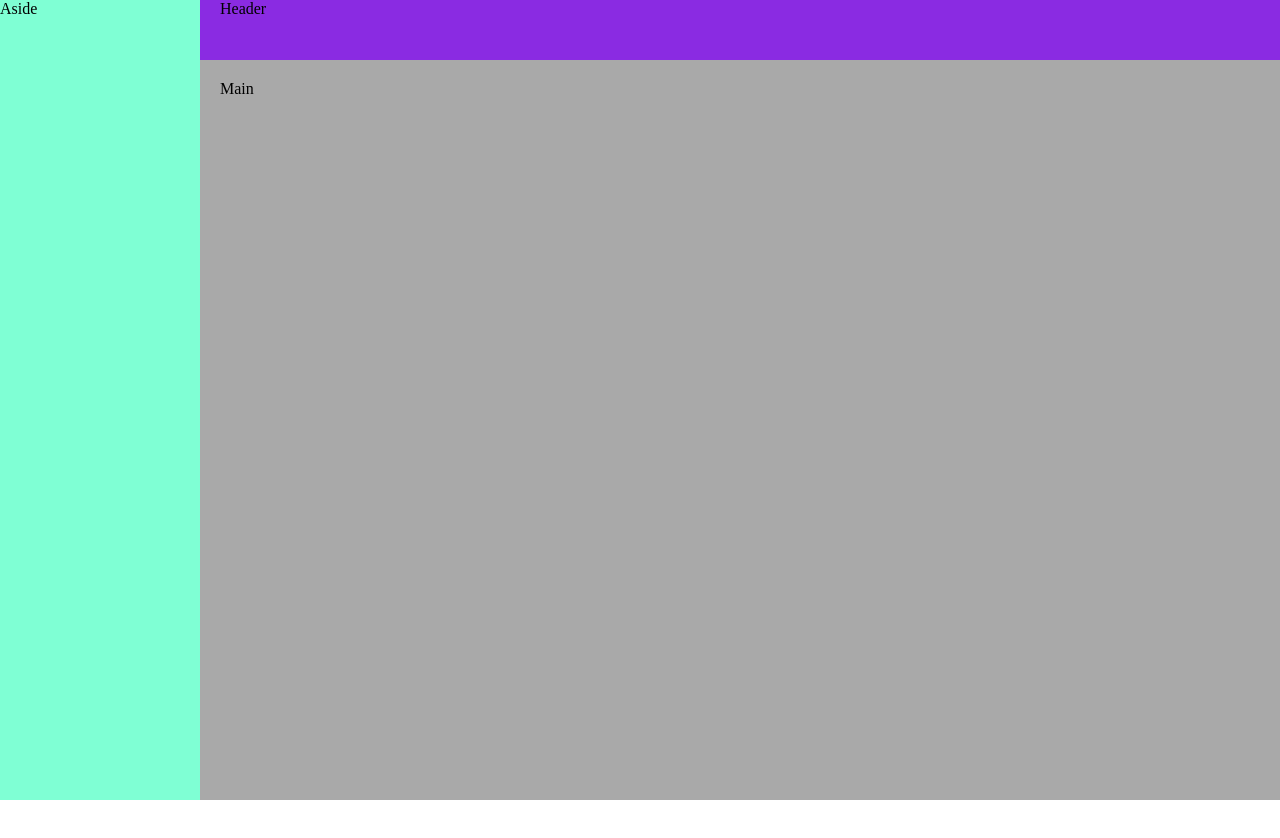
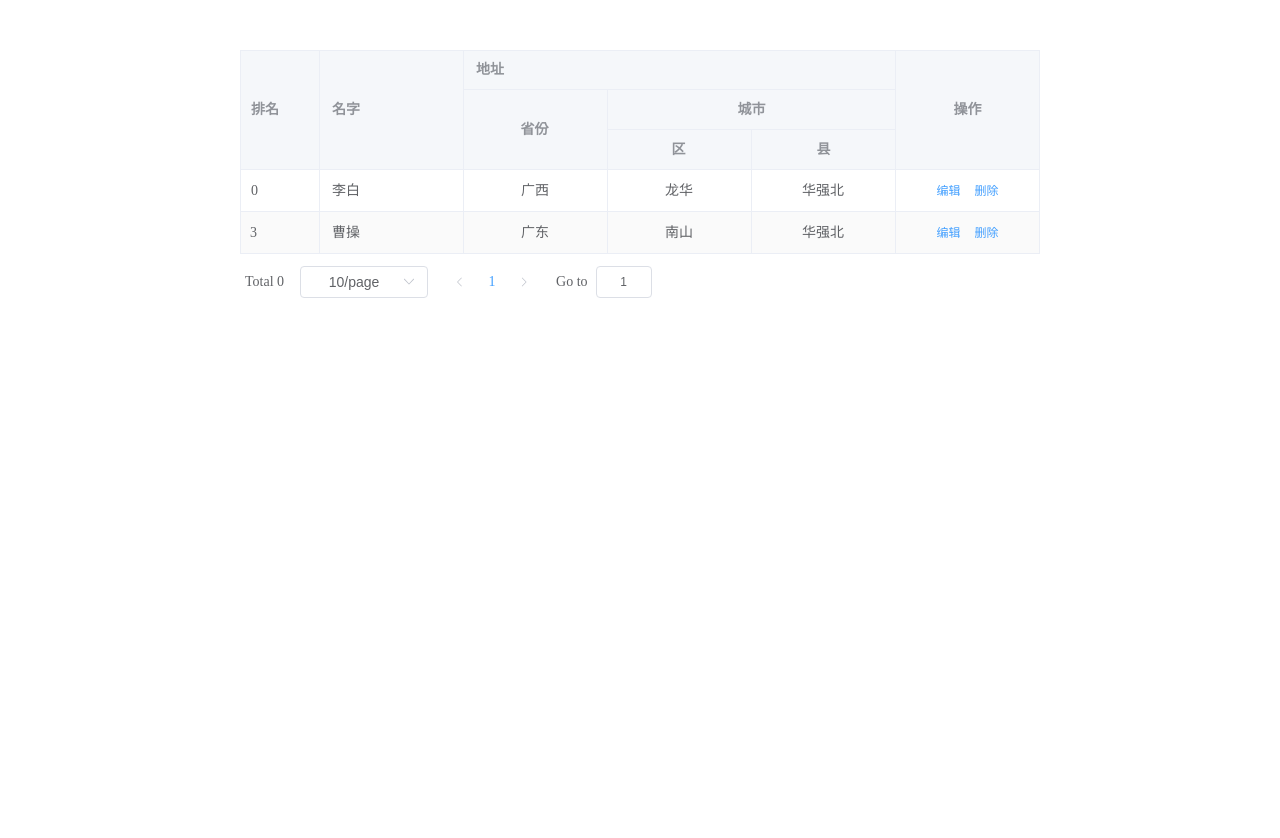
Before and after one commit to baiwumm/vue3-element-table, a Vue app: page / in a window 1280 px wide. Shown: the top 838 px of the page. Before the commit the page ends 800 px from the top, so only its background shows below. Built offline with nearby package versions, Linux system fonts and the light colour scheme.

Commit message:
feat: 基于Vue3 + Element-plus 封装表格组件

```diff
--- a/package.json
+++ b/package.json
@@ -10,8 +10,7 @@
     "@types/node": "^17.0.6",
     "element-plus": "^1.3.0-beta.1",
     "vue": "^3.2.26",
-    "vue-router": "^4.0.12",
-    "vuex": "^4.0.2"
+    "vue-router": "^4.0.12"
   },
   "devDependencies": {
     "@vitejs/plugin-vue": "^2.0.0",
--- a/src/App.vue
+++ b/src/App.vue
@@ -1,9 +1,61 @@
 <script setup lang="ts">
+import { reactive } from "vue";
+import XmwTable from "@/components/XmwTable.vue";
+import { tableData, columns } from "./data";
+
+// 表格配置项
+const tableConfig = reactive({
+  showHandler: true,
+  handlerConfig: {
+    align: "center",
+  },
+});
+
+// 编辑操作
+function handlerEdit(row: any) {
+  console.log(row);
+}
+
+// 删除操作
+function handlerDelect(row: any) {
+  console.log(row);
+}
+
+// 自定义索引
+function indexMethod(index: number) {
+  return index * 5;
+}
+
+// 切换分页
+function sizeChange(pageSize: number) {
+  console.log(pageSize);
+}
+function currentChange(pageIndex: number) {
+  console.log(pageIndex);
+}
 </script>
 
 <template>
-  <router-view></router-view>
+  <div class="container" style="width: 800px; margin: 50px auto">
+    <XmwTable
+      :tableData="tableData"
+      :columns="columns"
+      :tableConfig="tableConfig"
+      @indexMethod="indexMethod"
+      @sizeChange="sizeChange"
+      @currentChange="currentChange"
+      stripe
+      border
+      showSeletion
+    >
+      <template v-slot:handler="{ scope }">
+        <el-button type="text" size="small" @click="handlerEdit(scope)"
+          >编辑</el-button
+        >
+        <el-button type="text" size="small" @click="handlerDelect(scope)"
+          >删除</el-button
+        >
+      </template>
+    </XmwTable>
+  </div>
 </template>
-
-<style>
-</style>
--- /dev/null
+++ b/src/components/MultistageColumn.vue
@@ -0,0 +1,38 @@
+
+<template>
+  <!-- 此处加上v-bind="column"，会有警告，原因暂不明 -->
+  <el-table-column :label="column.label" :prop="column.label" v-bind="column">
+    <template v-for="item in column.children">
+      <multistage-column
+        v-if="item.children && item.children.length"
+        :key="item.prop"
+        :column="item"
+      ></multistage-column>
+      <el-table-column
+        v-else
+        :key="item.prop"
+        v-bind="item"
+        show-overflow-tooltip
+      >
+        <template v-if="item.slotName" v-slot="scope">
+          <slot :name="item.slotName" :data="scope"></slot>
+        </template>
+      </el-table-column>
+    </template>
+  </el-table-column>
+</template>
+<script lang="ts">
+export default defineComponent({
+  name: "MultistageColumn",
+});
+</script>
+<script lang="ts" setup>
+import { defineProps, defineComponent } from "vue";
+// 定义组件接收的prop属性
+const prop = defineProps({
+  column: {
+    type: Object,
+    required: true,
+  },
+});
+</script>
--- /dev/null
+++ b/src/components/XmwTable.vue
@@ -0,0 +1,149 @@
+<template>
+  <div class="common-table" v-loading="loading">
+    <el-table
+      ref="commonTable"
+      :data="tableData"
+      v-bind="$attrs"
+      :rowKey="_tableConfig.rowkey"
+    >
+      <!-- 多选 -->
+      <el-table-column
+        v-if="_tableConfig.showSeletion"
+        type="selection"
+        width="60"
+        :reserve-selection="_tableConfig.isCheckMemory"
+        align="center"
+      >
+      </el-table-column>
+      <!-- 显示自定义索引 -->
+      <el-table-column
+        v-if="_tableConfig.showIndexColumn"
+        type="index"
+        width="50"
+      />
+      <!-- 递归渲染多级表头 -->
+      <template v-for="column in columns">
+        <multistage-column
+          v-if="column.children && column.children.length"
+          :key="column.prop"
+          :column="column"
+        ></multistage-column>
+        <el-table-column
+          v-else
+          :key="column.prop"
+          v-bind="column"
+          show-overflow-tooltip
+        >
+          <template v-if="column.slotName" v-slot="scope">
+            <slot :name="column.slotName" :data="scope"></slot>
+          </template>
+        </el-table-column>
+      </template>
+      <!-- 操作栏 -->
+      <el-table-column
+        v-if="_tableConfig.showHandler"
+        v-bind="_tableConfig.handlerConfig"
+      >
+        <template v-slot="scope">
+          <slot name="handler" :scope="scope"></slot>
+        </template>
+      </el-table-column>
+    </el-table>
+    <!-- 分页配置 -->
+    <div class="pagination">
+      <el-pagination
+        v-if="showPagination"
+        @size-change="sizeChange"
+        @current-change="currentChange"
+        :total="_paginationConfig.total"
+        :current-page="_paginationConfig.current"
+        :page-size="_paginationConfig.pageSize"
+        :page-sizes="_paginationConfig.pageSizes"
+        :layout="_paginationConfig.layout"
+      >
+      </el-pagination>
+    </div>
+  </div>
+</template>
+<script lang="ts" setup>
+import { defineProps, computed, defineEmits } from "vue";
+import MultistageColumn from "./MultistageColumn.vue";
+// 定义组件接收的prop属性
+const prop = defineProps({
+  // 表格源数据
+  tableData: {
+    type: Array,
+    default: () => [],
+  },
+  //   表格配置项
+  tableConfig: {
+    type: Object,
+    default: () => {},
+  },
+  //   表格列配置
+  columns: {
+    type: Array,
+    default: () => [],
+  },
+  //   加载loading
+  loading: {
+    type: Boolean,
+    default: false,
+  },
+  //   是否显示分页
+  showPagination: {
+    type: Boolean,
+    default: true,
+  },
+  // 分页配置
+  paginationConfig: {
+    type: Object,
+    default: () => {},
+  },
+});
+const emit = defineEmits(["sizeChange", "currentChange", "indexMethod"]); // 声明emit
+
+// 合并表格配置项
+const _tableConfig = computed(() => {
+  let result = {};
+  const _tableConfig = { label: "操作", minWidth: 80, fixed: "right" };
+  prop.tableConfig.handlerConfig &&
+    Object.assign(_tableConfig, prop.tableConfig.handlerConfig);
+  const config = {
+    rowKey: "id", //   行数据的 Key，用来优化 Table 的渲染
+    showSeletion: false, // 是否多选
+    showIndexColumn: false, // 是否显示自定义索引
+    isCheckMemory: false, // 是否需要跨页勾选
+    showHandler: false, // 是否需要显示操作栏
+  };
+  result = Object.assign(config, prop.tableConfig);
+  result.handlerConfig = _tableConfig;
+  return result;
+});
+
+// 合并分页配置
+const _paginationConfig = computed(() => {
+  const config = {
+    total: 0,
+    current: 1,
+    pageSize: 10,
+    pageSizes: [10, 20, 30, 50],
+    layout: "total, sizes, prev, pager, next, jumper",
+  };
+  return Object.assign(config, prop.paginationConfig);
+});
+
+// 切换分页
+function sizeChange(pageSize: number) {
+  emit("sizeChange", pageSize);
+}
+function currentChange(pageIndex: number) {
+  emit("currentChange", pageIndex);
+}
+</script>
+<style scoped>
+.pagination {
+  text-align: right;
+  margin: 10px 0;
+}
+</style>
--- /dev/null
+++ b/src/data.ts
@@ -0,0 +1,63 @@
+// 表格模拟数据
+export const tableData = [
+    {
+        id: '1',
+        name: '李白',
+        address: '唐朝',
+        province: '广西',
+        area: '龙华',
+        county: '华强北'
+    },
+    {
+        id: '2',
+        name: '曹操',
+        province: '广东',
+        area: '南山',
+        county: '华强北'
+    }
+]
+
+// 表格列配置
+export const columns = [
+    // 自定义索引
+    {
+        label: '排名',
+        type: 'index',
+        width: 80,
+        index: (index: number) => {
+            return index * 3
+        }
+    },
+    {
+        prop: 'name',
+        label: '名字'
+    },
+    {
+        prop: 'address',
+        label: '地址',
+        children: [
+            {
+                label: '省份',
+                prop: 'province',
+                align: 'center'
+            },
+            {
+                label: '城市',
+                prop: 'city',
+                align: 'center',
+                children: [
+                    {
+                        label: '区',
+                        prop: 'area',
+                        align: 'center',
+                    },
+                    {
+                        label: '县',
+                        prop: 'county',
+                        align: 'center',
+                    }
+                ]
+            }
+        ]
+    }
+]
--- a/src/layout/Index.vue
+++ /dev/null
@@ -1,37 +0,0 @@
-<template>
-  <el-container class="layout">
-    <el-aside
-      width="200px"
-      class="asside"
-    >
-      Aside
-    </el-aside>
-    <el-container>
-      <el-header class="header">
-        Header
-      </el-header>
-      <el-main class="main">
-        Main
-      </el-main>
-    </el-container>
-  </el-container>
-</template>
-<script setup lang="ts"></script>
-<style lang="scss" scoped>
-.layout{
-
-    height: 100%;
-
-    .asside{
-        background-color: aquamarine;
-    }
-
-    .header{
-        background-color: blueviolet;
-    }
-
-    .main{
-        background-color: darkgray;
-    }
-}
-</style>
--- a/src/main.ts
+++ b/src/main.ts
@@ -1,8 +1,7 @@
 import { createApp } from 'vue'
 import App from './App.vue'
 import router from './router'
-import { store, key} from './store'
 import ElementPlus from 'element-plus'
 import 'element-plus/dist/index.css'
 
-createApp(App).use(router).use(store, key).use(ElementPlus).mount('#app')
+createApp(App).use(router).use(ElementPlus).mount('#app')
--- a/src/router/index.ts
+++ b/src/router/index.ts
@@ -1,11 +1,11 @@
 import { createRouter, createWebHistory, RouteRecordRaw } from "vue-router"
-import HelloWorld from '@/layout/Index.vue'
+import XmwTable from '@/components/XmwTable.vue'
 
 const routes:Array<RouteRecordRaw> = [
     {
         path: '/',
         name: 'home',
-        component: HelloWorld
+        component: XmwTable
     }
 ]
 //创建
--- a/src/store/index.ts
+++ /dev/null
@@ -1,31 +0,0 @@
-// store.ts
-import { StatsBase } from 'fs'
-import { InjectionKey } from 'vue'
-import { createStore, useStore as baseUseStore, Store } from 'vuex'
-
-export interface State {
-  count: number
-}
-
-export const key: InjectionKey<Store<State>> = Symbol()
-
-export const store = createStore<State>({
-  state: {
-    count: 0
-  },
-  mutations:{
-    setCount(state:State, count:number){
-        state.count = count
-    }
-  },
-  getters:{
-      getCount(state:State){
-        return state.count
-      }
-  }
-})
-
-// 定义自己的 `useStore` 组合式函数
-export function useStore () {
-  return baseUseStore(key)
-}
```
Also changed, not shown: src/components/HelloWorld.vue (deleted, +0 -28 lines), 1 other file (tests, documents, lock files or other folders).
